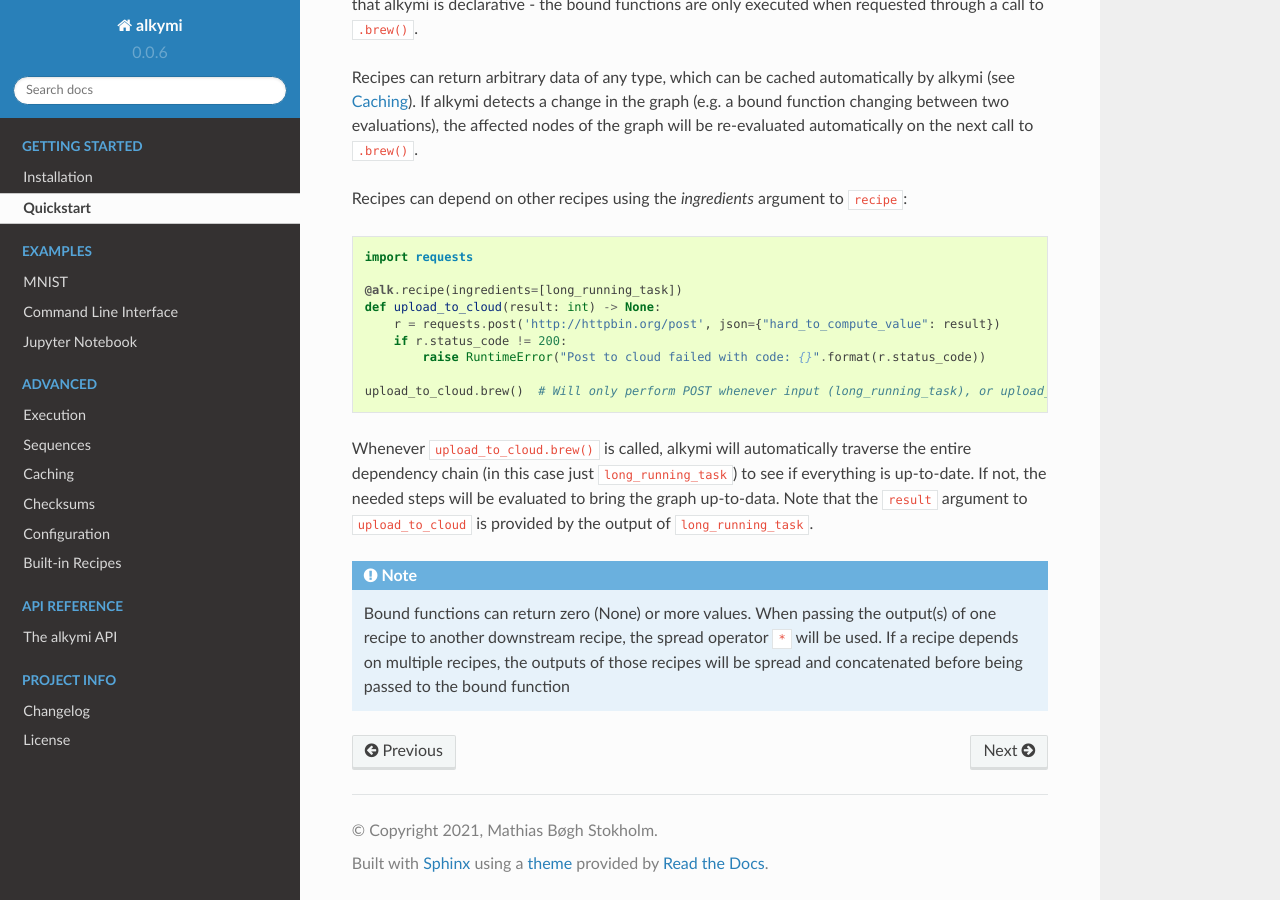
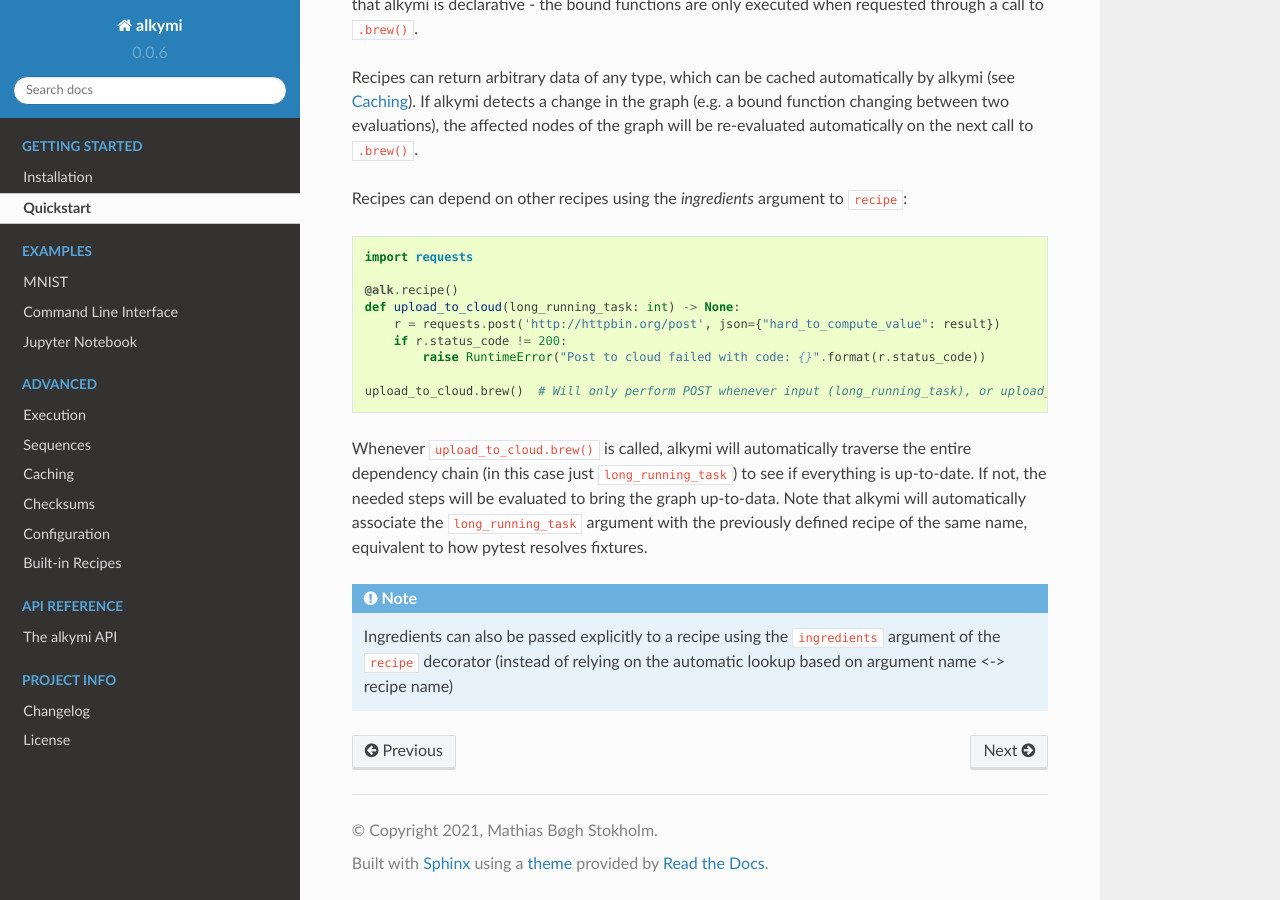
Before and after one commit to MathiasStokholm/alkymi, a Sphinx documentation site: the page built from docs/source/getting_started/quick_start.rst, in a window 1280 px wide and 900 px high, scrolled down 550 px. Built offline with Sphinx 7.4.7 and the Read the Docs theme 2.0.0, drawn with Linux system fonts in a browser that asks for light colours.

Commit message:
Updated documentation for new features

```diff
--- a/docs/source/advanced/checksums.rst
+++ b/docs/source/advanced/checksums.rst
@@ -4,7 +4,7 @@ Checksums
 =========
 
 alkymi uses checksums to determine whether nodes in the pipeline are up-to-date. Checksumming is implemented for
-arbitrary types by using a recursive MD5 checksum that takes nested types into account (see
+arbitrary types by using a recursive MD5 (or xxhash) checksum that takes nested types into account (see
 :ref:`Checksums API reference <checksums_api>`).
 
 
@@ -34,7 +34,7 @@ will not result in the function being marked dirty.
 To interface with the filesystem outside of alkymi's internal cache, alkymi uses the
 `pathlib.Path <https://docs.python.org/3/library/pathlib.html#pathlib.Path>`_ type. Because external files live outside
 of the alkymi cache, alkymi can't know for sure if they've been changed by other processes in between evaluations. Thus,
-the hashing scheme for ``Path`` instances will compute MD5 checksums for the binary contents of the file that a ``Path``
+the hashing scheme for ``Path`` instances will compute checksums for the binary contents of the file that a ``Path``
 points to (if one such exists).
 
 For external directories pointed to by ``Path`` instances, alkymi will simply treat the
--- a/docs/source/examples/command_line.rst
+++ b/docs/source/examples/command_line.rst
@@ -14,9 +14,9 @@ dependencies), etc. In this case, you can use alkymi's :ref:`lab` functionality:
     import pytest
 
     # 'glob_files()' is a built-in recipe generator that globs and returns a list of files
-    glob_test_files = alk.recipes.glob_files(Path("tests"), "test_*.py", recursive=True)
+    test_files = alk.recipes.glob_files(Path("tests"), "test_*.py", recursive=True)
 
-    @alk.recipe(ingredients=[glob_test_files])
+    @alk.recipe()
     def test(test_files: List[Path]) -> None:
         # Convert Path objects to str
         result = pytest.main(args=[str(file) for file in test_files])
--- a/docs/source/getting_started/quick_start.rst
+++ b/docs/source/getting_started/quick_start.rst
@@ -37,8 +37,8 @@ Recipes can depend on other recipes using the *ingredients* argument to ``recipe
 
     import requests
 
-    @alk.recipe(ingredients=[long_running_task])
-    def upload_to_cloud(result: int) -> None:
+    @alk.recipe()
+    def upload_to_cloud(long_running_task: int) -> None:
         r = requests.post('http://httpbin.org/post', json={"hard_to_compute_value": result})
         if r.status_code != 200:
             raise RuntimeError("Post to cloud failed with code: {}".format(r.status_code))
@@ -47,11 +47,10 @@ Recipes can depend on other recipes using the *ingredients* argument to ``recipe
 
 Whenever ``upload_to_cloud.brew()`` is called, alkymi will automatically traverse the entire dependency chain (in this
 case just ``long_running_task``) to see if everything is up-to-date. If not, the needed steps will be evaluated to bring
-the graph up-to-data. Note that the ``result`` argument to ``upload_to_cloud`` is provided by the output of
-``long_running_task``.
+the graph up-to-data. Note that alkymi will automatically associate the ``long_running_task`` argument with the
+previously defined recipe of the same name, equivalent to how pytest resolves fixtures.
 
 
 .. note::
-    Bound functions can return zero (None) or more values. When passing the output(s) of one recipe to another
-    downstream recipe, the spread operator ``*`` will be used. If a recipe depends on multiple recipes, the outputs of
-    those recipes will be spread and concatenated before being passed to the bound function
+    Ingredients can also be passed explicitly to a recipe using the ``ingredients`` argument of the ``recipe``
+    decorator (instead of relying on the automatic lookup based on argument name <-> recipe name)
```
Also changed, not shown: docs/source/advanced/built_in_recipes.rst (+2 -5 lines), docs/source/advanced/execution.rst (+9 -10 lines), docs/source/getting_started/installation.rst (+7 -0 lines), 2 other files.
